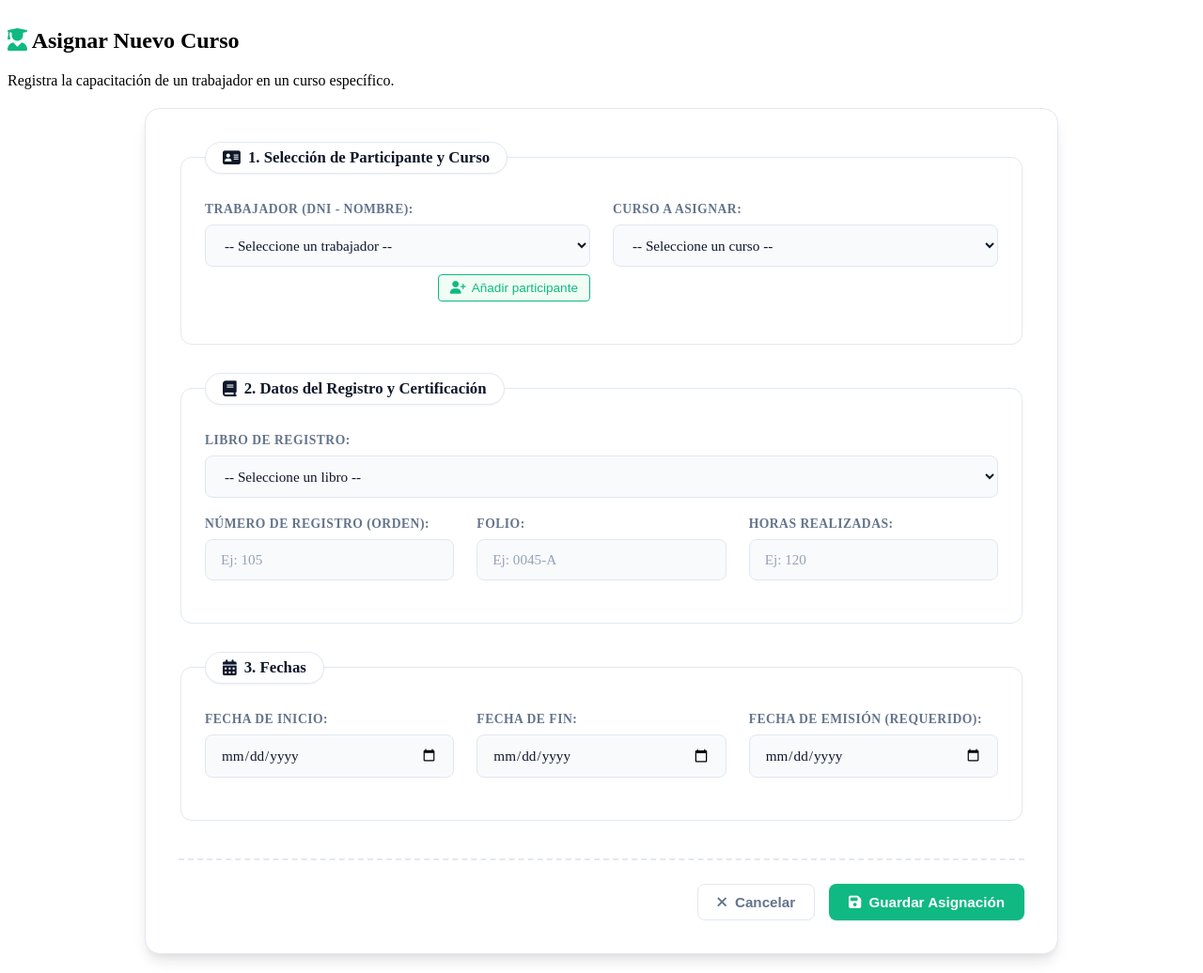
After one commit to Sarahi-prog/oegpp, a PHP site: page /views/asignacionCurso.php in a window 1280 px wide. The commit adds this page. Shown: the whole page at 94% size. Run offline with PHP 8.4, Linux system fonts and the light colour scheme; some libraries are stand-ins or nearby versions.

Commit message:
Nuevos cambios

```diff
--- a/controllers/TrabajadoresController.php
+++ b/controllers/TrabajadoresController.php
@@ -12,4 +12,8 @@ class TrabajadoresController {
     public function pruebas(){
         require './views/trabajadores.php';
     }
+
+    public function pruebas_2(){
+        require './views/asignacionCurso.php';
+    }
 }
--- /dev/null
+++ b/public/asignacion.css
@@ -0,0 +1,206 @@
+/* =========================================
+   Variables de Tema (Fácil de modificar)
+   ========================================= */
+:root {
+    --primary: #10b981;          /* Verde principal */
+    --primary-hover: #059669;    /* Verde oscuro para hovers */
+    --primary-light: #ecfdf5;    /* Verde muy claro para fondos */
+    --text-dark: #0f172a;        /* Texto principal */
+    --text-muted: #64748b;       /* Texto secundario/labels */
+    --border-light: #e2e8f0;     /* Bordes sutiles */
+    --bg-white: #ffffff;
+    --bg-gray: #f8fafc;          /* Fondo de inputs inactivos */
+    --shadow-sm: 0 1px 2px 0 rgba(0, 0, 0, 0.05);
+    --shadow-md: 0 4px 6px -1px rgba(0, 0, 0, 0.1), 0 2px 4px -1px rgba(0, 0, 0, 0.06);
+    --shadow-lg: 0 10px 15px -3px rgba(0, 0, 0, 0.1), 0 4px 6px -2px rgba(0, 0, 0, 0.05);
+    --transition-fast: 0.2s ease;
+    --transition-smooth: 0.3s cubic-bezier(0.4, 0, 0.2, 1);
+}
+
+/* =========================================
+   Contenedor Principal Animado
+   ========================================= */
+.form-container {
+    background-color: var(--bg-white);
+    padding: 35px;
+    border-radius: 16px;
+    box-shadow: var(--shadow-lg);
+    max-width: 900px;
+    margin: 20px auto;
+    border: 1px solid var(--border-light);
+    animation: fadeIn 0.5s ease-out; /* Animación de entrada */
+}
+
+@keyframes fadeIn {
+    from { opacity: 0; transform: translateY(15px); }
+    to { opacity: 1; transform: translateY(0); }
+}
+
+/* =========================================
+   Secciones (Fieldsets) Dinámicas
+   ========================================= */
+.form-container fieldset {
+    border: 1px solid var(--border-light);
+    border-radius: 12px;
+    padding: 30px 25px 25px;
+    margin-bottom: 30px;
+    background-color: var(--bg-white);
+    position: relative;
+    transition: var(--transition-smooth);
+}
+
+/* Efecto dinámico al pasar el ratón por la sección */
+.form-container fieldset:hover {
+    border-color: #cbd5e1;
+    box-shadow: var(--shadow-md);
+    transform: translateY(-2px);
+}
+
+.form-container legend {
+    font-size: 1.05rem;
+    font-weight: 700;
+    color: var(--text-dark);
+    background-color: var(--bg-white);
+    padding: 6px 18px;
+    border: 1px solid var(--border-light);
+    border-radius: 20px;
+    box-shadow: var(--shadow-sm);
+    display: flex;
+    align-items: center;
+    gap: 8px; /* Espacio para el icono */
+}
+
+/* =========================================
+   Sistema de Columnas (Grid)
+   ========================================= */
+.form-row {
+    display: grid;
+    grid-template-columns: repeat(auto-fit, minmax(240px, 1fr));
+    gap: 24px;
+    margin-bottom: 20px;
+}
+
+.form-group {
+    display: flex;
+    flex-direction: column;
+    position: relative;
+}
+
+.form-group label {
+    font-size: 0.85rem;
+    font-weight: 600;
+    color: var(--text-muted);
+    margin-bottom: 8px;
+    text-transform: uppercase;
+    letter-spacing: 0.5px;
+}
+
+/* =========================================
+   Inputs y Selects Profesionales
+   ========================================= */
+.form-group input,
+.form-group select {
+    width: 100%;
+    padding: 12px 16px;
+    border: 1.5px solid var(--border-light);
+    border-radius: 8px;
+    font-size: 0.95rem;
+    color: var(--text-dark);
+    background-color: var(--bg-gray);
+    transition: var(--transition-smooth);
+    box-sizing: border-box;
+    font-family: inherit;
+}
+
+/* Efecto hover en los inputs */
+.form-group input:hover,
+.form-group select:hover {
+    border-color: #94a3b8;
+    background-color: var(--bg-white);
+}
+
+/* Efecto Focus (Cuando el usuario está escribiendo) */
+.form-group input:focus,
+.form-group select:focus {
+    outline: none;
+    border-color: var(--primary);
+    background-color: var(--bg-white);
+    box-shadow: 0 0 0 4px rgba(16, 185, 129, 0.15);
+}
+
+/* Estilo para los placeholders */
+.form-group input::placeholder {
+    color: #94a3b8;
+    font-weight: 400;
+}
+
+/* =========================================
+   Botones de Acción Globales
+   ========================================= */
+.form-actions {
+    display: flex;
+    justify-content: flex-end;
+    align-items: center;
+    gap: 15px;
+    margin-top: 40px;
+    padding-top: 25px;
+    border-top: 2px dashed var(--border-light);
+}
+
+.btn {
+    padding: 10px 20px;
+    font-size: 0.95rem;
+    font-weight: 600;
+    border-radius: 8px;
+    cursor: pointer;
+    transition: var(--transition-fast);
+    display: inline-flex;
+    align-items: center;
+    gap: 8px;
+    border: 1px solid transparent;
+}
+
+.btn-primary-green {
+    background-color: var(--primary);
+    color: white;
+    box-shadow: var(--shadow-sm);
+}
+
+.btn-primary-green:hover {
+    background-color: var(--primary-hover);
+    transform: translateY(-2px);
+    box-shadow: var(--shadow-md);
+}
+
+.btn-primary-green:active {
+    transform: translateY(0);
+}
+
+.btn-outline {
+    background-color: white;
+    color: var(--text-muted);
+    border-color: var(--border-light);
+}
+
+.btn-outline:hover {
+    background-color: var(--bg-gray);
+    color: var(--text-dark);
+    border-color: #cbd5e1;
+}
+
+/* =========================================
+   Responsive adjustments
+   ========================================= */
+@media (max-width: 768px) {
+    .form-container {
+        padding: 20px;
+        margin: 10px;
+    }
+    .form-actions {
+        flex-direction: column;
+    }
+    .form-actions .btn {
+        width: 100%;
+        justify-content: center;
+    }
+}
--- /dev/null
+++ b/views/asignacionCurso.php
@@ -0,0 +1,224 @@
+<?php
+require_once("../controllers/TrabajadoresController.php");
+
+$controller = new TrabajadoresController();
+// $trabajadores = $controller->Cargar(); // Descomenta cuando tu controlador retorne la lista
+
+if ($_SERVER["REQUEST_METHOD"] == "POST") {
+    // Lógica para guardar el trabajador...
+    // $mensaje = "✅ Registrado correctamente";
+}
+?>
+
+<!DOCTYPE html>
+<html lang="es">
+<head>
+    <meta charset="UTF-8">
+    <meta name="viewport" content="width=device-width, initial-scale=1.0">
+    <title>Asignar Nuevo Curso - OEGPP</title>
+    <link rel="stylesheet" href="../public/asignacion.css">
+    <link rel="stylesheet" href="https://cdnjs.cloudflare.com/ajax/libs/font-awesome/6.4.0/css/all.min.css">
+    <style>
+        /* Estilos específicos para los botones pequeños dentro del formulario */
+        .btn-sm-action {
+            padding: 6px 12px;
+            font-size: 0.85rem;
+            border-radius: 4px;
+            cursor: pointer;
+            transition: all 0.2s ease;
+            display: inline-flex;
+            align-items: center;
+            gap: 6px;
+        }
+        .btn-add-new {
+            background-color: #f0fdf4;
+            color: #10b981;
+            border: 1px solid #10b981;
+        }
+        .btn-add-new:hover {
+            background-color: #10b981;
+            color: white;
+        }
+        .btn-cancel-new {
+            background-color: #fef2f2;
+            color: #ef4444;
+            border: 1px solid #ef4444;
+        }
+        .btn-cancel-new:hover {
+            background-color: #ef4444;
+            color: white;
+        }
+    </style>
+</head>
+<body>
+
+    <div class="container main-content">
+        <div class="section-header" style="margin-top: 30px;">
+            <h2><i class="fas fa-user-graduate" style="color: #10b981;"></i> Asignar Nuevo Curso</h2>
+            <p>Registra la capacitación de un trabajador en un curso específico.</p>
+        </div>
+
+        <form action="../controllers/procesarAsignacion.php" method="POST" class="form-container">
+
+            <fieldset>
+                <legend><i class="fas fa-address-card"></i> 1. Selección de Participante y Curso</legend>
+
+                <input type="hidden" name="es_nuevo_trabajador" id="es_nuevo_trabajador" value="0">
+
+                <div class="form-row">
+                    <div class="form-group" id="caja_selector">
+                        <label for="trabajador_id">Trabajador (DNI - Nombre):</label>
+                        <select name="trabajador_id" id="trabajador_id" required>
+                            <option value="">-- Seleccione un trabajador --</option>
+                            <option value="1">72345678 - Juan Perez</option>
+                        </select>
+                        <div style="text-align: right; margin-top: 8px;">
+                            <button type="button" class="btn-sm-action btn-add-new" onclick="toggleNuevoTrabajador(true)">
+                                <i class="fas fa-user-plus"></i> Añadir participante
+                            </button>
+                        </div>
+                    </div>
+
+                    <div id="caja_nuevo_trabajador" style="display: none; width: 100%; border-left: 3px solid #10b981; padding-left: 15px; margin-bottom: 15px;">
+                        <div style="display: flex; justify-content: space-between; align-items: center; margin-bottom: 15px;">
+                            <h4 style="margin: 0; color: #10b981;">Registrar Nuevo Trabajador</h4>
+                            <button type="button" class="btn-sm-action btn-cancel-new" onclick="toggleNuevoTrabajador(false)">
+                                <i class="fas fa-times"></i> Cancelar
+                            </button>
+                        </div>
+
+                        <div class="form-row">
+                            <div class="form-group">
+                                <label>DNI:</label>
+                                <input type="text" name="nuevo_dni" id="nuevo_dni" maxlength="15" placeholder="Ej: 71234567">
+                            </div>
+                            <div class="form-group">
+                                <label>Nombres:</label>
+                                <input type="text" name="nuevo_nombres" id="nuevo_nombres" placeholder="Ej: Ana María">
+                            </div>
+                            <div class="form-group">
+                                <label>Apellidos:</label>
+                                <input type="text" name="nuevo_apellidos" id="nuevo_apellidos" placeholder="Ej: Torres">
+                            </div>
+                        </div>
+                        <div class="form-row">
+                            <div class="form-group">
+                                <label>Correo (Opcional):</label>
+                                <input type="email" name="nuevo_correo" id="nuevo_correo" placeholder="ana@email.com">
+                            </div>
+
+                        </div>
+                    </div>
+
+                    <div class="form-group">
+                        <label for="curso_id">Curso a asignar:</label>
+                        <select name="curso_id" id="curso_id" required>
+                            <option value="">-- Seleccione un curso --</option>
+                            <option value="1">C001 - Gestión Pública Básica</option>
+                        </select>
+                    </div>
+                </div>
+            </fieldset>
+
+            <fieldset>
+                <legend><i class="fas fa-book"></i> 2. Datos del Registro y Certificación</legend>
+
+                <div class="form-row">
+                    <div class="form-group" style="grid-column: span 2;">
+                        <label for="libro_id">Libro de Registro:</label>
+                        <select name="libro_id" id="libro_id" required>
+                            <option value="">-- Seleccione un libro --</option>
+                            <option value="1">Libro #1 (Certificados 2024)</option>
+                        </select>
+                    </div>
+                </div>
+
+                <div class="form-row">
+                    <div class="form-group">
+                        <label for="registro">Número de Registro (Orden):</label>
+                        <input type="number" name="registro" id="registro" required placeholder="Ej: 105">
+                    </div>
+
+                    <div class="form-group">
+                        <label for="folio">Folio:</label>
+                        <input type="text" name="folio" id="folio" placeholder="Ej: 0045-A">
+                    </div>
+
+                    <div class="form-group">
+                        <label for="horas_realizadas">Horas Realizadas:</label>
+                        <input type="number" name="horas_realizadas" id="horas_realizadas" required placeholder="Ej: 120">
+                    </div>
+                </div>
+            </fieldset>
+
+            <fieldset>
+                <legend><i class="fas fa-calendar-alt"></i> 3. Fechas</legend>
+
+                <div class="form-row">
+                    <div class="form-group">
+                        <label for="fecha_inicio">Fecha de Inicio:</label>
+                        <input type="date" name="fecha_inicio" id="fecha_inicio">
+                    </div>
+
+                    <div class="form-group">
+                        <label for="fecha_fin">Fecha de Fin:</label>
+                        <input type="date" name="fecha_fin" id="fecha_fin">
+                    </div>
+
+                    <div class="form-group">
+                        <label for="fecha_emision">Fecha de Emisión (Requerido):</label>
+                        <input type="date" name="fecha_emision" id="fecha_emision" required>
+                    </div>
+                </div>
+            </fieldset>
+
+            <div class="form-actions">
+                <button type="button" class="btn btn-outline" onclick="window.location.href='index.php'">
+                    <i class="fas fa-times"></i> Cancelar
+                </button>
+                <button type="submit" class="btn btn-primary-green">
+                    <i class="fas fa-save"></i> Guardar Asignación
+                </button>
+            </div>
+        </form>
+    </div>
+
+    <script>
+    function toggleNuevoTrabajador(mostrar) {
+        const cajaSelector = document.getElementById('caja_selector');
+        const cajaNuevo = document.getElementById('caja_nuevo_trabajador');
+        const inputOculto = document.getElementById('es_nuevo_trabajador');
+
+        const selectTrabajador = document.getElementById('trabajador_id');
+        const inputDNI = document.getElementById('nuevo_dni');
+        const inputNombres = document.getElementById('nuevo_nombres');
+        const inputApellidos = document.getElementById('nuevo_apellidos');
+
+        if (mostrar) {
+            cajaSelector.style.display = 'none';
+            cajaNuevo.style.display = 'block';
+            inputOculto.value = '1';
+
+            selectTrabajador.removeAttribute('required');
+            inputDNI.setAttribute('required', 'required');
+            inputNombres.setAttribute('required', 'required');
+            inputApellidos.setAttribute('required', 'required');
+        } else {
+            cajaSelector.style.display = 'block';
+            cajaNuevo.style.display = 'none';
+            inputOculto.value = '0';
+
+            selectTrabajador.setAttribute('required', 'required');
+            inputDNI.removeAttribute('required');
+            inputNombres.removeAttribute('required');
+            inputApellidos.removeAttribute('required');
+
+            inputDNI.value = '';
+            inputNombres.value = '';
+            inputApellidos.value = '';
+        }
+    }
+    </script>
+
+</body>
+</html>
```
Also changed, not shown: public/script.js (+78 -0 lines), public/styles.css (+0 -103 lines), views/header.php (deleted, +0 -37 lines), views/trabajadores.php (+2 -72 lines), views/cursos.php (deleted).
